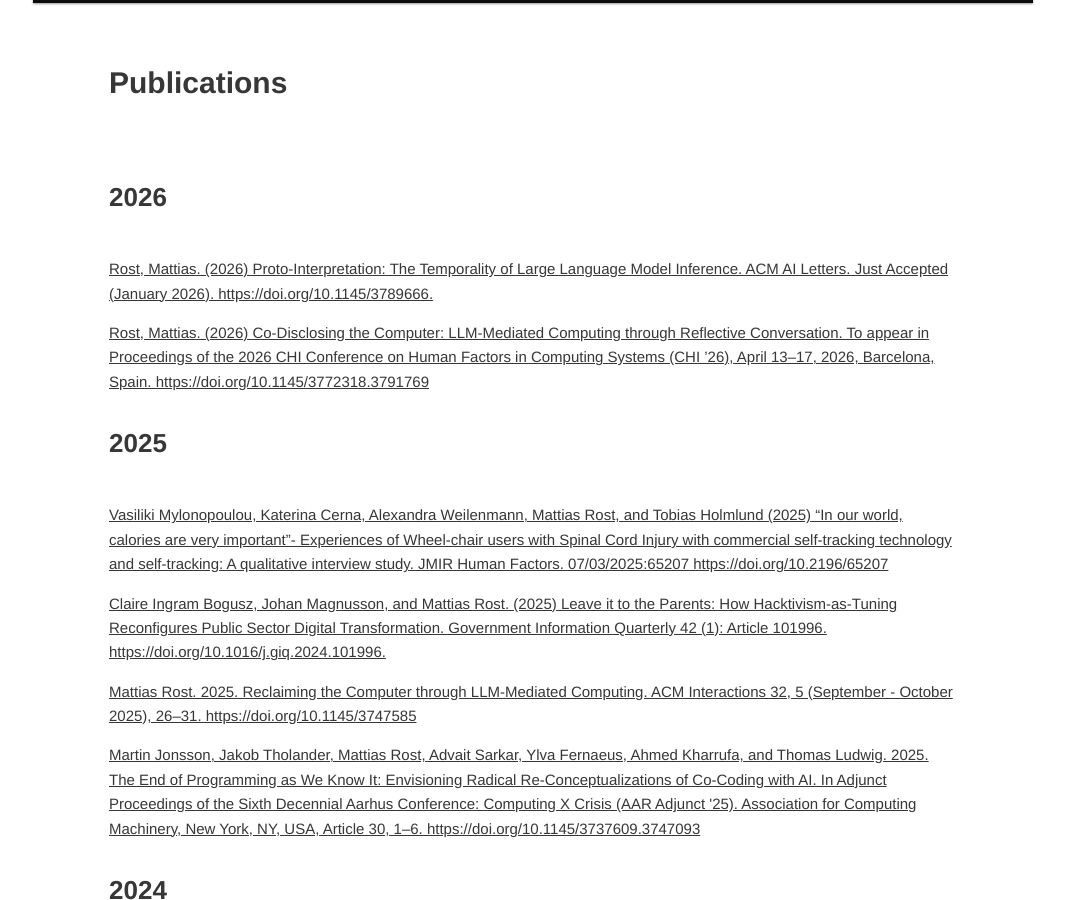
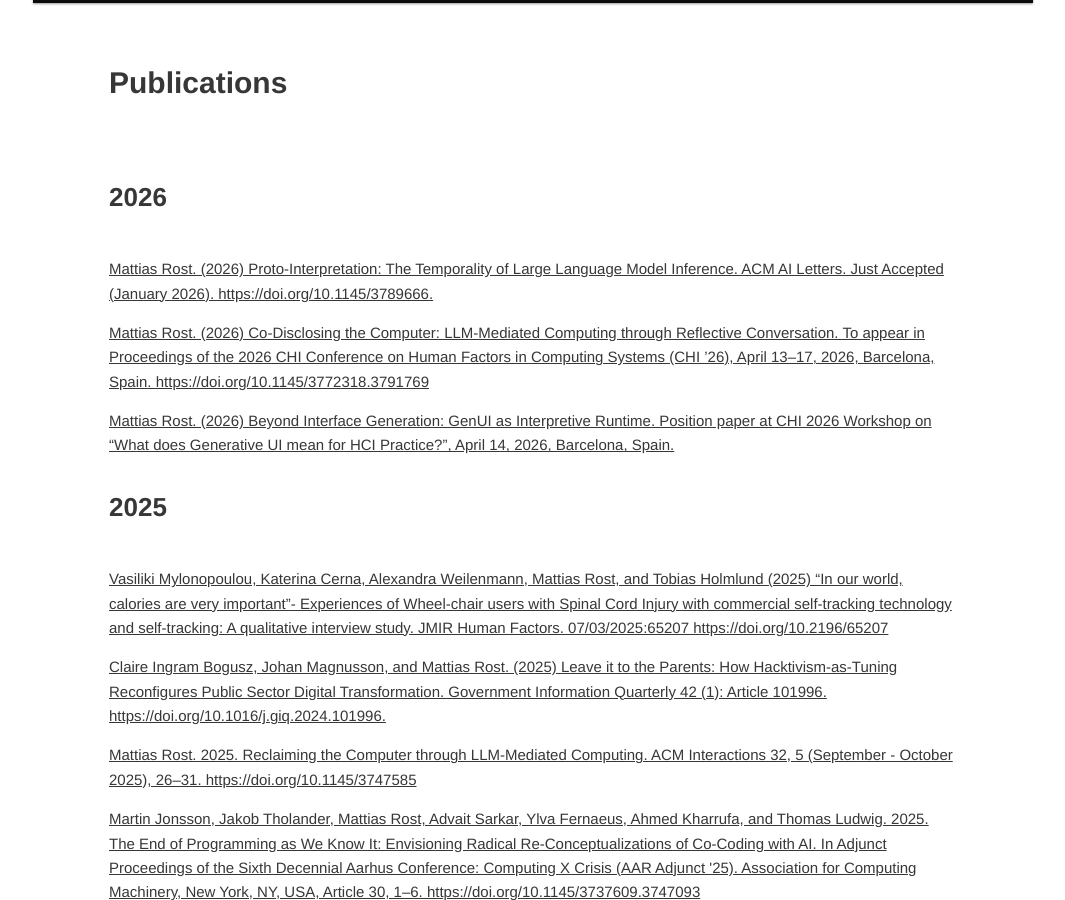
Before and after one commit to rrostt/rrostt.github.io, a Jekyll site: the page built from _pages/2011-09-24-publications.html, in a window 1280 px wide and 900 px high, scrolled down 530 px. Shown: the whole window, without its empty margins (107-1172 px from the left). Built offline with Jekyll 4.4.1, drawn with Linux system fonts in a browser that asks for light colours.

Commit message:
Add new publication entry for 2026 and include associated PDF

```diff
--- a/_pages/2011-09-24-publications.html
+++ b/_pages/2011-09-24-publications.html
@@ -23,15 +23,21 @@
 ---
     <h1>2026</h1>
     <p><a href="https://dl.acm.org/doi/10.1145/3789666">
-        Rost, Mattias. (2026)
+        Mattias Rost. (2026)
         Proto-Interpretation: The Temporality of Large Language Model Inference.
         ACM AI Letters. Just Accepted (January 2026). https://doi.org/10.1145/3789666.
     </a></p>
     <p><a href="https://doi.org/10.1145/3772318.3791769">
-        Rost, Mattias. (2026)
+        Mattias Rost. (2026)
         Co-Disclosing the Computer: LLM-Mediated Computing through Reflective Conversation.
         To appear in Proceedings of the 2026 CHI Conference on Human Factors in Computing Systems (CHI ’26),
         April 13–17, 2026, Barcelona, Spain. https://doi.org/10.1145/3772318.3791769
+    </a></p>
+    <p><a href="/assets/publications/rost-interpretive_runtime-cameraready.pdf">
+        Mattias Rost. (2026)
+        Beyond Interface Generation: GenUI as Interpretive Runtime.
+        Position paper at CHI 2026 Workshop on “What does Generative UI mean for HCI Practice?”,
+        April 14, 2026, Barcelona, Spain.
     </a></p>
 
     <h1>2025</h1>
```
Also changed, not shown: 1 other file.
